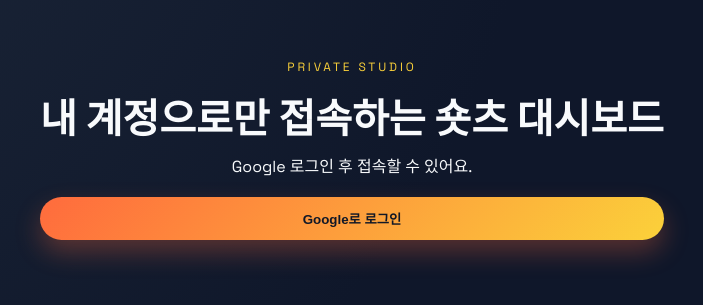
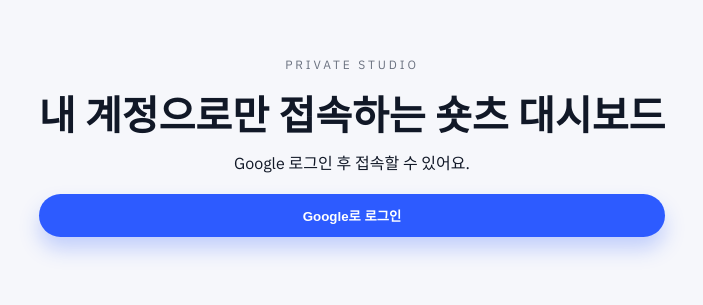
Before and after one commit to empezz5-crypto/mdmoney, a Next.js app: page /signin in a window 1280 px wide. Shown: the part 231-536 px from the top of the page, without its empty margins (288-991 px from the left). Built offline with nearby package versions, Linux system fonts and the light colour scheme; no server answers.

Commit message:
Refresh UI for minimal productive style

```diff
--- a/app/globals.css
+++ b/app/globals.css
@@ -1,17 +1,18 @@
-@import url('https://fonts.googleapis.com/css2?family=Newsreader:wght@400;500;600&family=Space+Grotesk:wght@400;500;600;700&display=swap');
+@import url('https://fonts.googleapis.com/css2?family=IBM+Plex+Sans:wght@400;500;600;700&display=swap');
 
 :root {
   color-scheme: light;
-  --bg: #0f172a;
-  --bg-soft: #121b35;
-  --card: #101726;
-  --accent: #ff6b3d;
-  --accent-2: #fbd13a;
-  --text: #f8fafc;
-  --muted: #94a3b8;
-  --line: rgba(148, 163, 184, 0.2);
-  --success: #4ade80;
-  --danger: #f87171;
+  --bg: #f6f7fb;
+  --card: #ffffff;
+  --surface: #f1f3f9;
+  --accent: #2d5bff;
+  --accent-strong: #1b3bd9;
+  --text: #111827;
+  --muted: #6b7280;
+  --line: rgba(17, 24, 39, 0.08);
+  --success: #16a34a;
+  --danger: #ef4444;
+  --shadow: 0 12px 28px rgba(15, 23, 42, 0.08);
 }
 
 * {
@@ -24,8 +25,8 @@
 body {
   max-width: 100vw;
   overflow-x: hidden;
-  font-family: 'Space Grotesk', system-ui, sans-serif;
-  background: radial-gradient(circle at top left, #1e293b, #0f172a 55%);
+  font-family: 'IBM Plex Sans', system-ui, sans-serif;
+  background: var(--bg);
   color: var(--text);
   min-height: 100%;
 }
@@ -42,25 +43,24 @@
 .shell {
   width: min(1180px, 92vw);
   margin: 0 auto;
-  padding: 40px 0 80px;
+  padding: 36px 0 80px;
 }
 
 .hero {
-  padding: 64px 0 40px;
-  background: linear-gradient(135deg, rgba(255, 107, 61, 0.18), rgba(251, 209, 58, 0.1));
+  padding: 40px 0 24px;
+  background: transparent;
   border-bottom: 1px solid var(--line);
 }
 
 .hero h1 {
-  font-family: 'Newsreader', serif;
-  font-size: clamp(28px, 4vw, 44px);
+  font-size: clamp(26px, 3.4vw, 38px);
   line-height: 1.15;
   margin: 12px 0 16px;
 }
 
 .subtitle {
   color: var(--muted);
-  max-width: 640px;
+  max-width: 720px;
   font-size: 16px;
 }
 
@@ -79,7 +79,7 @@
   display: flex;
   align-items: center;
   gap: 12px;
-  background: rgba(15, 23, 42, 0.6);
+  background: var(--surface);
   border: 1px solid var(--line);
   padding: 10px 16px;
   border-radius: 999px;
@@ -90,14 +90,14 @@
   text-transform: uppercase;
   letter-spacing: 0.24em;
   font-size: 12px;
-  color: var(--accent-2);
+  color: var(--muted);
 }
 
 .metrics {
   display: grid;
   grid-template-columns: repeat(auto-fit, minmax(160px, 1fr));
   gap: 16px;
-  margin-top: -20px;
+  margin-top: 8px;
 }
 
 .metric-card {
@@ -108,7 +108,7 @@
   display: flex;
   flex-direction: column;
   gap: 8px;
-  box-shadow: 0 20px 40px rgba(15, 23, 42, 0.35);
+  box-shadow: var(--shadow);
 }
 
 .metric-card strong {
@@ -123,11 +123,11 @@
 }
 
 .panel {
-  background: rgba(15, 23, 42, 0.75);
+  background: var(--card);
   border: 1px solid var(--line);
   border-radius: 18px;
   padding: 24px;
-  backdrop-filter: blur(12px);
+  box-shadow: var(--shadow);
 }
 
 .panel h2 {
@@ -157,8 +157,8 @@
   width: 100%;
   padding: 12px 14px;
   border-radius: 12px;
-  border: 1px solid rgba(148, 163, 184, 0.35);
-  background: rgba(15, 23, 42, 0.6);
+  border: 1px solid var(--line);
+  background: #fff;
   color: var(--text);
   font-size: 14px;
 }
@@ -166,7 +166,7 @@
 .input:focus {
   outline: none;
   border-color: var(--accent);
-  box-shadow: 0 0 0 3px rgba(255, 107, 61, 0.2);
+  box-shadow: 0 0 0 3px rgba(45, 91, 255, 0.15);
 }
 
 .textarea {
@@ -184,13 +184,13 @@
 }
 
 .btn.primary {
-  background: linear-gradient(135deg, var(--accent), var(--accent-2));
-  color: #111827;
-  box-shadow: 0 12px 26px rgba(255, 107, 61, 0.3);
+  background: var(--accent);
+  color: #fff;
+  box-shadow: 0 12px 20px rgba(45, 91, 255, 0.25);
 }
 
 .btn.ghost {
-  background: rgba(148, 163, 184, 0.12);
+  background: #fff;
   color: var(--text);
   border: 1px solid var(--line);
 }
@@ -212,15 +212,15 @@
 }
 
 .notice.error {
-  background: rgba(248, 113, 113, 0.15);
+  background: rgba(239, 68, 68, 0.08);
   color: var(--danger);
-  border: 1px solid rgba(248, 113, 113, 0.4);
+  border: 1px solid rgba(239, 68, 68, 0.25);
 }
 
 .notice.success {
-  background: rgba(74, 222, 128, 0.15);
+  background: rgba(22, 163, 74, 0.08);
   color: var(--success);
-  border: 1px solid rgba(74, 222, 128, 0.4);
+  border: 1px solid rgba(22, 163, 74, 0.25);
 }
 
 .shorts-list {
@@ -232,7 +232,7 @@
   border: 1px solid var(--line);
   border-radius: 16px;
   padding: 18px;
-  background: rgba(15, 23, 42, 0.65);
+  background: var(--card);
   display: grid;
   gap: 12px;
 }
@@ -276,16 +276,16 @@
   border-radius: 999px;
   font-size: 12px;
   font-weight: 600;
-  background: rgba(148, 163, 184, 0.18);
+  background: var(--surface);
 }
 
 .pill.published {
-  background: rgba(74, 222, 128, 0.2);
+  background: rgba(22, 163, 74, 0.12);
   color: var(--success);
 }
 
 .pill.failed {
-  background: rgba(248, 113, 113, 0.2);
+  background: rgba(239, 68, 68, 0.12);
   color: var(--danger);
 }
 
@@ -324,8 +324,8 @@
   gap: 12px;
   padding: 16px;
   border-radius: 14px;
-  border: 1px dashed rgba(148, 163, 184, 0.35);
-  background: rgba(15, 23, 42, 0.45);
+  border: 1px dashed rgba(17, 24, 39, 0.15);
+  background: var(--surface);
 }
 
 .loading,
@@ -343,7 +343,6 @@
 }
 
 .brand h1 {
-  font-family: 'Newsreader', serif;
   font-size: clamp(26px, 4vw, 40px);
   margin: 12px 0 8px;
 }
```
